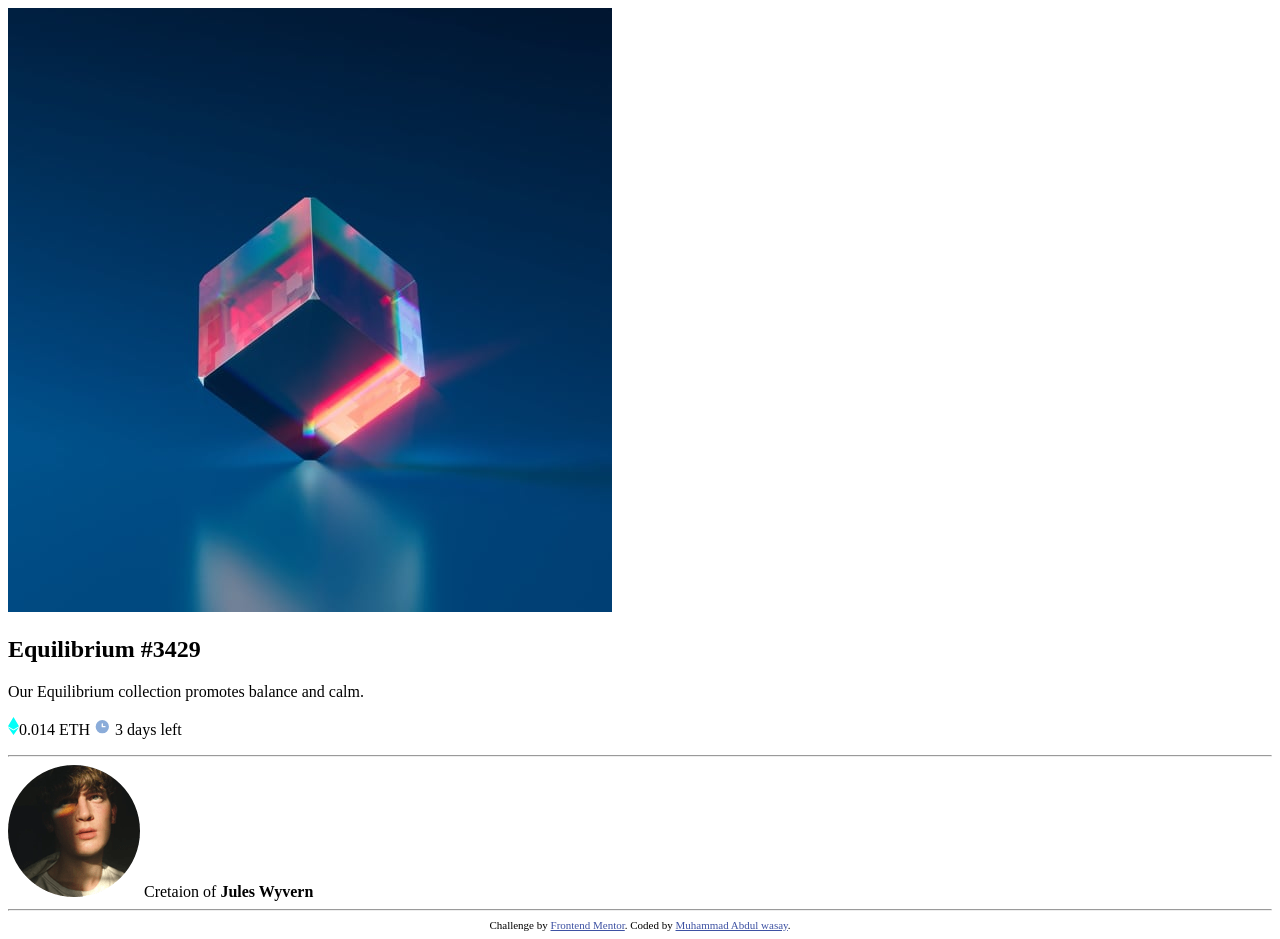
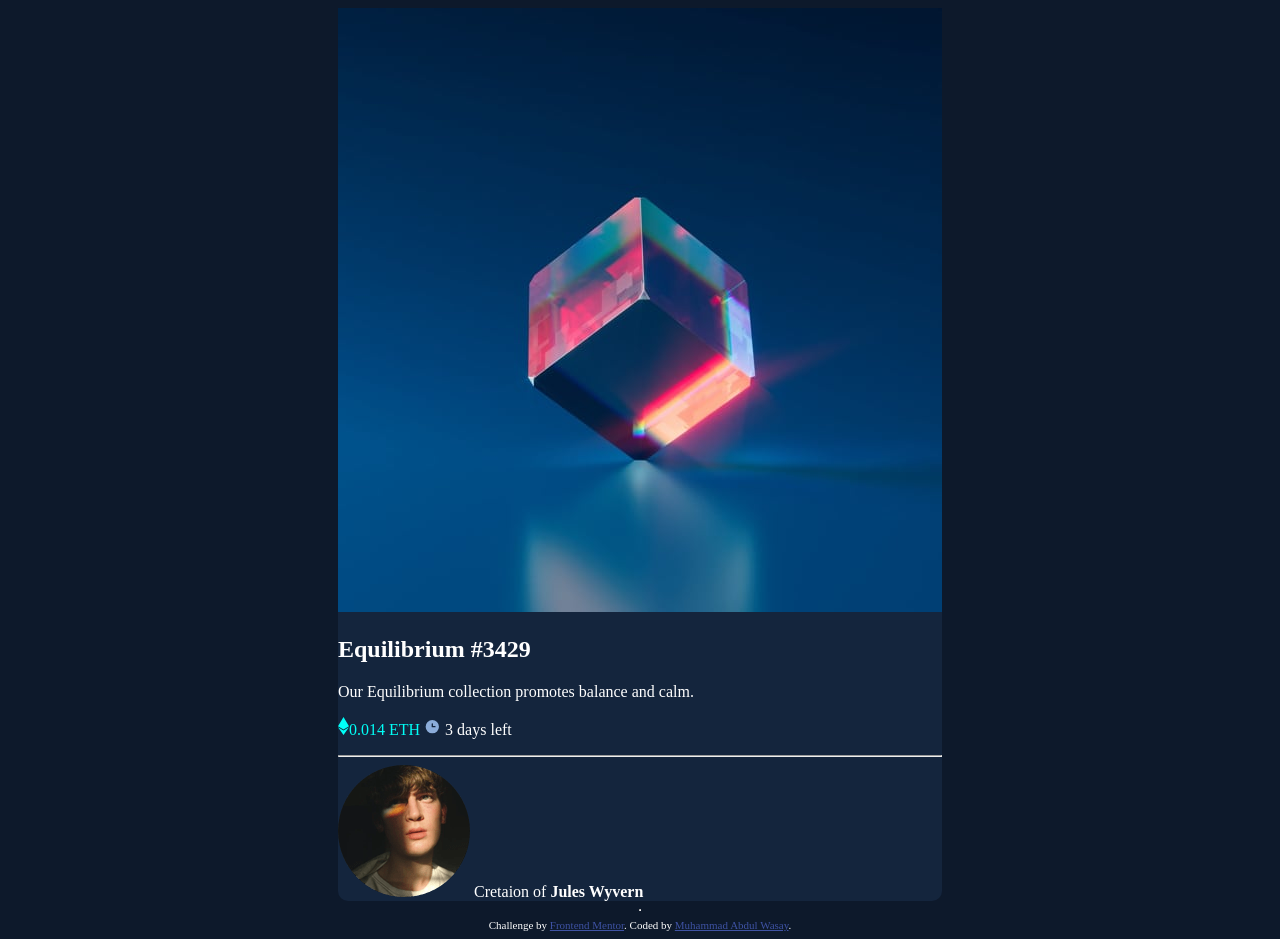
Before and after one commit to AbdulWasay18/Front-end-practice, a plain HTML site: page index.html in a window 1280 px wide. Drawn offline with Linux system fonts and the light colour scheme.

Commit message:
external css

```diff
--- a/index.html
+++ b/index.html
@@ -9,17 +9,10 @@
         <link rel="icon" type="image/png" sizes="32x32" href="./images/favicon-32x32.png">
 
         <title>Frontend Mentor | NFT preview card component</title>
+        <link rel="stylesheet" href="styke.css">
 
         <!-- Feel free to remove these styles or customise in your own stylesheet 👍 -->
-        <style>
-            .attribution {
-                font-size: 11px;
-                text-align: center;
-            }
-            .attribution a {
-                color: hsl(228, 45%, 44%);
-            }
-        </style>
+
     </head>
     <body>
         <div class="wrap">
@@ -28,7 +21,7 @@
                 <h2>Equilibrium #3429</h2>
                 <p>Our Equilibrium collection promotes balance and calm.</p>
                 <p class="info">
-                    <span class="">
+                    <span class="cripto ">
                         <img src="images/icon-ethereum.svg" alt="">0.014 ETH</span>
                     <span class="day">
                         <img src="images/icon-clock.svg" alt="">
@@ -48,7 +41,7 @@
             Challenge by
             <a href="https://www.frontendmentor.io?ref=challenge" target="_blank">Frontend Mentor</a>.
                                     Coded by
-            <a href="https://github.com/AbdulWasay18/Front-end-practice">Muhammad Abdul wasay</a>.
+            <a href="https://github.com/AbdulWasay18/Front-end-practice">Muhammad Abdul Wasay</a>.
         </div>
     </body>
 </html>
--- /dev/null
+++ b/styke.css
@@ -0,0 +1,22 @@
+
+body{
+    display: flex;
+    background-color:  hsl(217, 54%, 11%);
+    color: white;
+    flex-direction: column;
+    align-items: center;
+}
+.card {
+    background-color: hsl(216, 50%, 16%);
+    border-radius: 10px;
+}
+.cripto {
+    color: hsl(178, 100%, 50%)
+}
+.attribution {
+    font-size: 11px;
+    text-align: center;
+}
+.attribution a {
+    color: hsl(228, 45%, 44%);
+}
```
